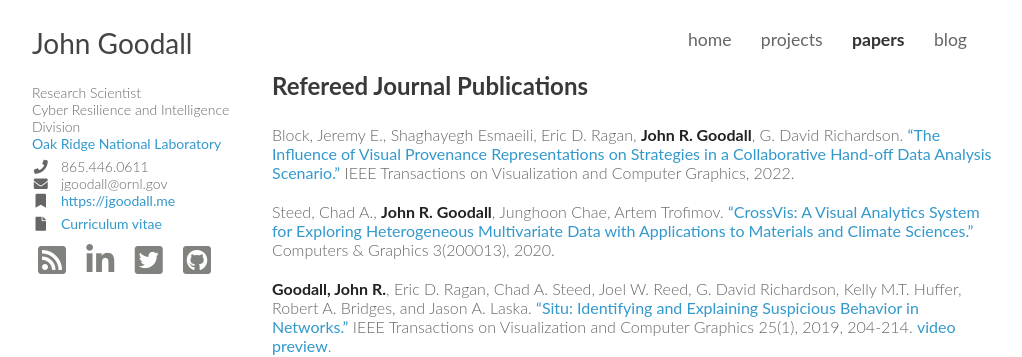
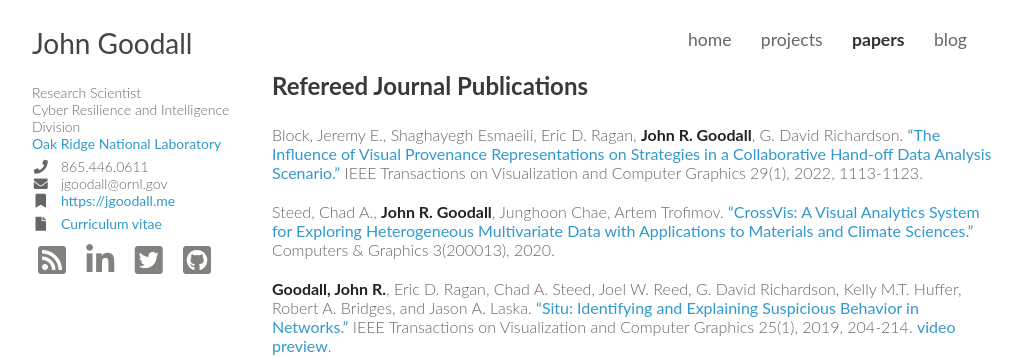
Before and after one commit to jgoodall/jgoodall.github.io, a Jekyll site: the page built from papers/index.md, in a window 1280 px wide and 900 px high. Shown: the top 357 px of the window, without its empty margins (128-1150 px from the left). Built offline with Jekyll 4.4.1, drawn with Linux system fonts in a browser that asks for light colours; nearby versions of some CDN libraries.

Commit message:
updated reference for 2022 tvcg paper

```diff
--- a/papers/index.md
+++ b/papers/index.md
@@ -5,7 +5,7 @@ title: Papers
 
 ## Refereed Journal Publications
 
-Block, Jeremy E., Shaghayegh Esmaeili, Eric D. Ragan, **John R. Goodall**, G. David Richardson. ["The Influence of Visual Provenance Representations on Strategies in a Collaborative Hand-off Data Analysis Scenario."](https://doi.org/10.1109/TVCG.2022.3209495) IEEE Transactions on Visualization and Computer Graphics, 2022.
+Block, Jeremy E., Shaghayegh Esmaeili, Eric D. Ragan, **John R. Goodall**, G. David Richardson. ["The Influence of Visual Provenance Representations on Strategies in a Collaborative Hand-off Data Analysis Scenario."](https://doi.org/10.1109/TVCG.2022.3209495) IEEE Transactions on Visualization and Computer Graphics 29(1), 2022, 1113-1123.
 
 Steed, Chad A., **John R. Goodall**, Junghoon Chae, Artem Trofimov. ["CrossVis: A Visual Analytics System for Exploring Heterogeneous Multivariate Data with Applications to Materials and Climate Sciences."](https://doi.org/10.1016/j.gvc.2020.200013) Computers & Graphics 3(200013), 2020.
 
```
